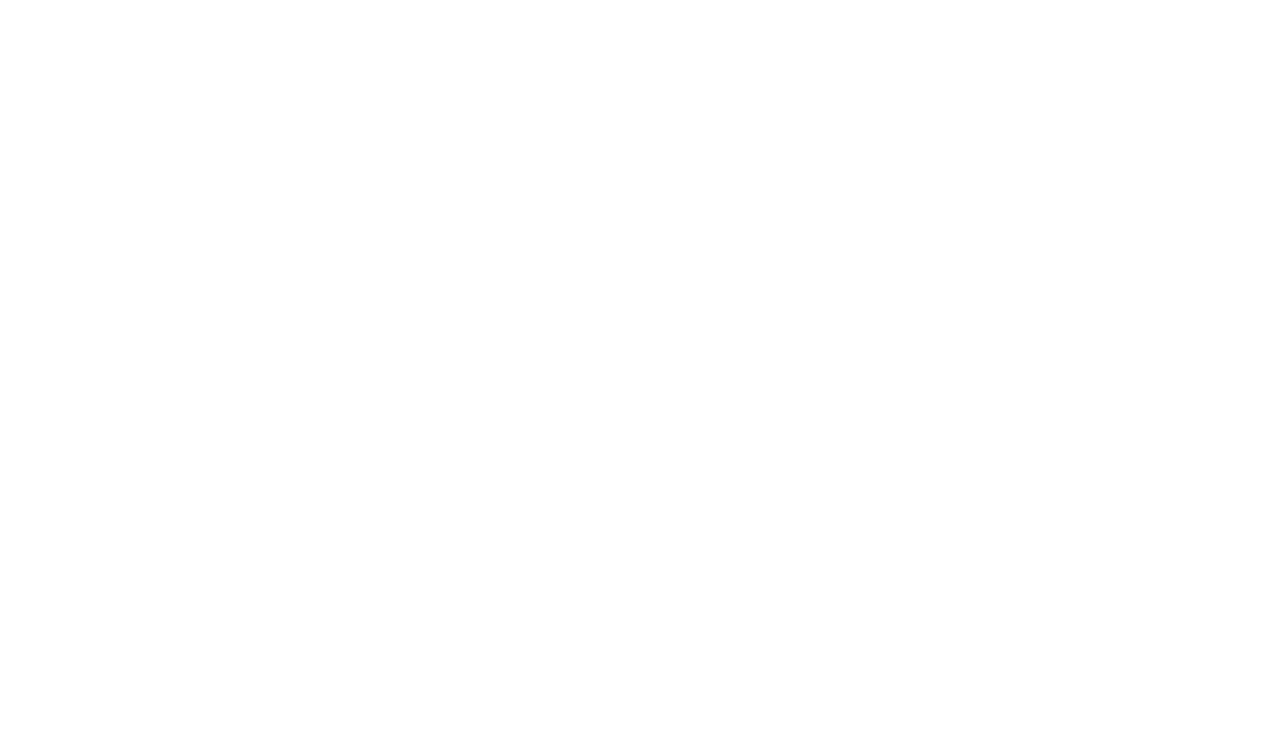
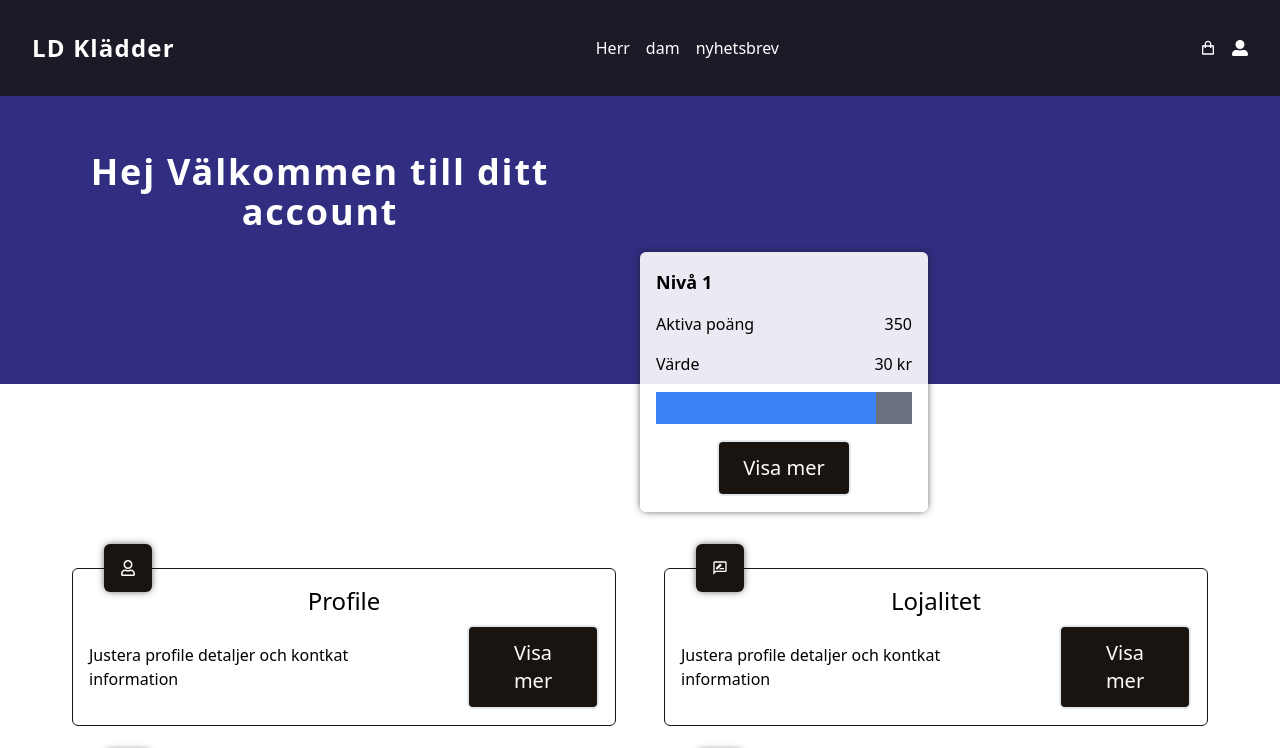
Before and after one commit to LiamHjalmarsson/these, a React (Vite) app: page /profile in a window 1280 px wide. Before the commit this address had no page. Shown: the top 748 px of the page. Built offline with nearby package versions, Linux system fonts and the light colour scheme.

Commit message:
profile landing page

```diff
--- a/src/components/Elements/PrimaryButton.jsx
+++ b/src/components/Elements/PrimaryButton.jsx
@@ -0,0 +1,11 @@
+import React from 'react';
+
+const PrimaryButton = ({custom, children}) => {
+    return (
+        <button className={`${custom ? custom : ""} text-xl px-6 py-3 border-2 flex-grow text-center rounded-md bg-primary  text-white`} >
+            {children}
+        </button>
+    );
+}
+
+export default PrimaryButton;
--- a/src/components/Layouts/Nav/Nav.jsx
+++ b/src/components/Layouts/Nav/Nav.jsx
@@ -2,7 +2,7 @@
 import NavItem from './components/navItem';
 import { RiShoppingBagLine } from "react-icons/ri";
 import { FaUserAlt } from "react-icons/fa";
-import { NavLink } from 'react-router-dom';
+import { Link, NavLink } from 'react-router-dom';
 
 const Nav = () => {
     let links = ["Herr", "dam", "nyhetsbrev"];
@@ -34,9 +34,9 @@
                 <div>
                     <RiShoppingBagLine />
                 </div>
-                <div>
+                <Link to="/profile">
                     <FaUserAlt />
-                </div>
+                </Link>
             </div>
 
         </nav>
--- a/src/pages/Profile/ProfileLanding.jsx
+++ b/src/pages/Profile/ProfileLanding.jsx
@@ -1,10 +1,25 @@
 import React from 'react';
+import Deafult from '../../components/Layouts/Deafult';
+import Header from './components/Header';
+import ProfileCard from './components/ProfileCard';
+import { FaRegUser } from "react-icons/fa";
+import { MdOutlineRateReview } from "react-icons/md";
+import { GoTrophy } from "react-icons/go";
 
 const ProfileLanding = () => {
+    let randomPoints = Math.floor(Math.random() * 101);
+
     return (
-        <div>
+        <Deafult>
+            <Header randomPoints={randomPoints} />
 
-        </div>
+            <div className='max-w-6xl grid grid-cols-2 gap-8 mx-auto py-44'>
+                <ProfileCard heading="Profile" details="Justera profile detaljer och kontkat information" icon={<FaRegUser />} />
+                <ProfileCard heading="Lojalitet" details="Justera profile detaljer och kontkat information" icon={< MdOutlineRateReview />} />
+                <ProfileCard heading="Achivments" details="Justera profile detaljer och kontkat information" icon={< GoTrophy />} />
+                <ProfileCard heading="Recentioner" details="Justera profile detaljer och kontkat information" icon={< MdOutlineRateReview/>} />
+            </div>
+        </Deafult>
     );
 }
 
--- a/src/pages/Profile/components/Achievement.jsx
+++ /dev/null
@@ -1,11 +0,0 @@
-import React from 'react';
-
-const Achievement = () => {
-    return (
-        <div>
-
-        </div>
-    );
-}
-
-export default Achivment;
--- /dev/null
+++ b/src/pages/Profile/components/Header.jsx
@@ -0,0 +1,48 @@
+import React from 'react';
+import Heading from '../../../components/Heading/Heading';
+import ProgressBar from './Progressbar';
+import PrimaryButton from '../../../components/Elements/PrimaryButton';
+
+const Header = ({ randomPoints }) => {
+    return (
+        <div className='w-full h-96 flex justify-start items-center bg-indigo-900 relative'>
+
+            <div className='w-1/2 p-4'>
+                <Heading heading="Hej Välkommen till ditt account" custom="text-white text-4xl" />
+            </div>
+
+            <div className='absolute flex flex-col gap-4 p-4 -bottom-1/3 left-1/2 bg-white bg-opacity-90 shadow-middle shadow-primary rounded-md'>
+
+                <h3 className='text-lg font-bold'>
+                    Nivå 1
+                </h3>
+
+                <div className='flex'>
+                    <div className='flex-grow'>
+                        Aktiva poäng
+                    </div>
+                    <div>
+                        350
+                    </div>
+                </div>
+
+                <div className='flex'>
+                    <div className='flex-grow'>
+                        Värde
+                    </div>
+                    <div>
+                        30 kr
+                    </div>
+                </div>
+
+                <ProgressBar points={randomPoints} />
+
+                <PrimaryButton custom="mx-auto">
+                    Visa mer
+                </PrimaryButton>
+            </div>
+        </div>
+    );
+}
+
+export default Header;
--- /dev/null
+++ b/src/pages/Profile/components/ProfileCard.jsx
@@ -0,0 +1,33 @@
+import React from 'react';
+import PrimaryButton from '../../../components/Elements/PrimaryButton';
+
+const ProfileCard = ({heading, details, icon}) => {
+
+    return (
+        <div className='p-2 relative'>
+            <div className=' bg-primary p-4 text-white rounded-md shadow-middle shadow-primary absolute -top-4 left-10'>
+                {
+                    icon
+                }
+            </div>
+
+            <div className='p-4 border border-primary rounded-md'>
+                <h2 className='text-2xl text-center'>
+                    {heading}
+                </h2>
+                <div className='flex gap-8 mt-2 items-center'>
+                    <div>
+                        {
+                            details
+                        }
+                    </div>
+                    <PrimaryButton>
+                        Visa mer
+                    </PrimaryButton>
+                </div>
+            </div>
+        </div>
+    );
+}
+
+export default ProfileCard;
--- a/src/pages/Profile/components/ProfileItemCard.jsx
+++ /dev/null
@@ -1,11 +0,0 @@
-import React from 'react';
-
-const ProfileItemCard = () => {
-    return (
-        <div>
-
-        </div>
-    );
-}
-
-export default ProfileItemCard;
--- /dev/null
+++ b/src/pages/Profile/components/Progressbar.jsx
@@ -0,0 +1,17 @@
+import React from 'react';
+
+const ProgressBar = ({ points }) => {
+    let progressWidth = points + '%';
+
+    let fillWidth = Math.min(points, 100) + '%';
+
+    return (
+        <div className="w-64 h-8 bg-gray-500 relative">
+            <div className="h-full bg-blue-500" style={{ width: progressWidth }}></div>
+
+            <div className={`h-full absolute top-0 left-0 bg-blue-500`} style={{ width: fillWidth }}></div>
+        </div>
+    );
+};
+
+export default ProgressBar;
--- a/src/pages/Profile/components/SidebarNav.jsx
+++ /dev/null
@@ -1,11 +0,0 @@
-import React from 'react';
-
-const SidebarNav = () => {
-    return (
-        <div>
-
-        </div>
-    );
-}
-
-export default SidebarNav;
--- a/src/pages/Profile/components/SidebarRewards.jsx
+++ /dev/null
@@ -1,11 +0,0 @@
-import React from 'react';
-
-const SidebarRewards = () => {
-    return (
-        <div>
-
-        </div>
-    );
-}
-
-export default SidebarRewards;
--- a/src/routers/AllRoutes.jsx
+++ b/src/routers/AllRoutes.jsx
@@ -6,6 +6,7 @@
 import Cart from '../pages/Cart/Cart';
 import Dam from '../pages/Gender/Dam';
 import Product from '../pages/Product/Product';
+import ProfileLanding from '../pages/Profile/ProfileLanding';
 
 const AllRoutes = () => {
     return (
@@ -15,6 +16,7 @@
                 <Route path='/herr' element={<Herr/>} />
                 <Route path='/dam' element={<Dam/>} />
                 <Route path='/products/:id' element={<Product/>} />
+                <Route path='/profile' element={<ProfileLanding/>} />
             </Routes>
         </BrowserRouter>
     );
```
Also changed, not shown: src/pages/Profile/components/Review.jsx (deleted).
